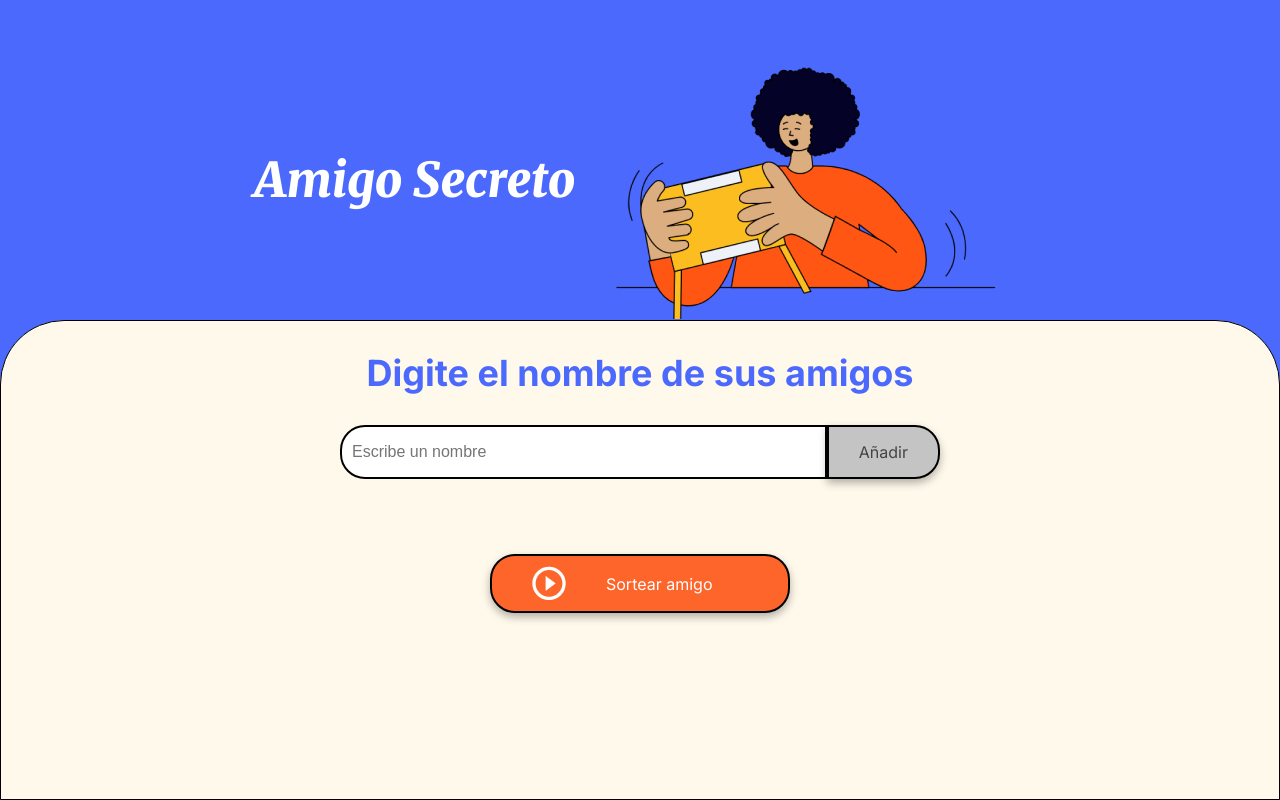
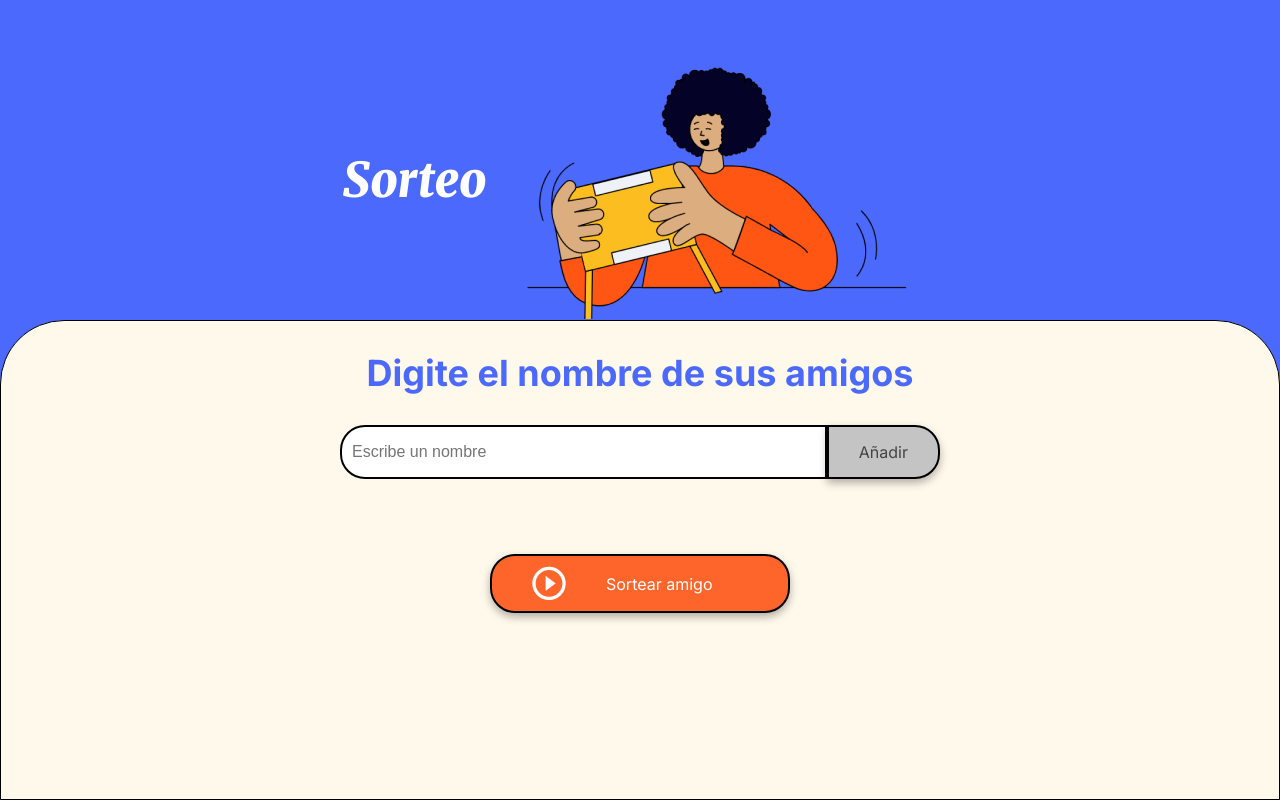
Before and after one commit to Sebastianvivallo/challenge-amigo-secreto, a plain HTML site: page index.html in a window 1280 px wide. Drawn offline with Linux system fonts and the light colour scheme.

Commit message:
Change title from 'Amigo Secreto' to 'Sorteo'

```diff
--- a/index.html
+++ b/index.html
@@ -13,7 +13,7 @@
 <body>
     <main class="main-content">
         <header class="header-banner">
-            <h1 class="main-title">Amigo Secreto</h1>
+            <h1 class="main-title">Sorteo</h1>
             <img src="assets/amigo-secreto.png" alt="Imagen representativa de amigo secreto">
         </header>
 
```
